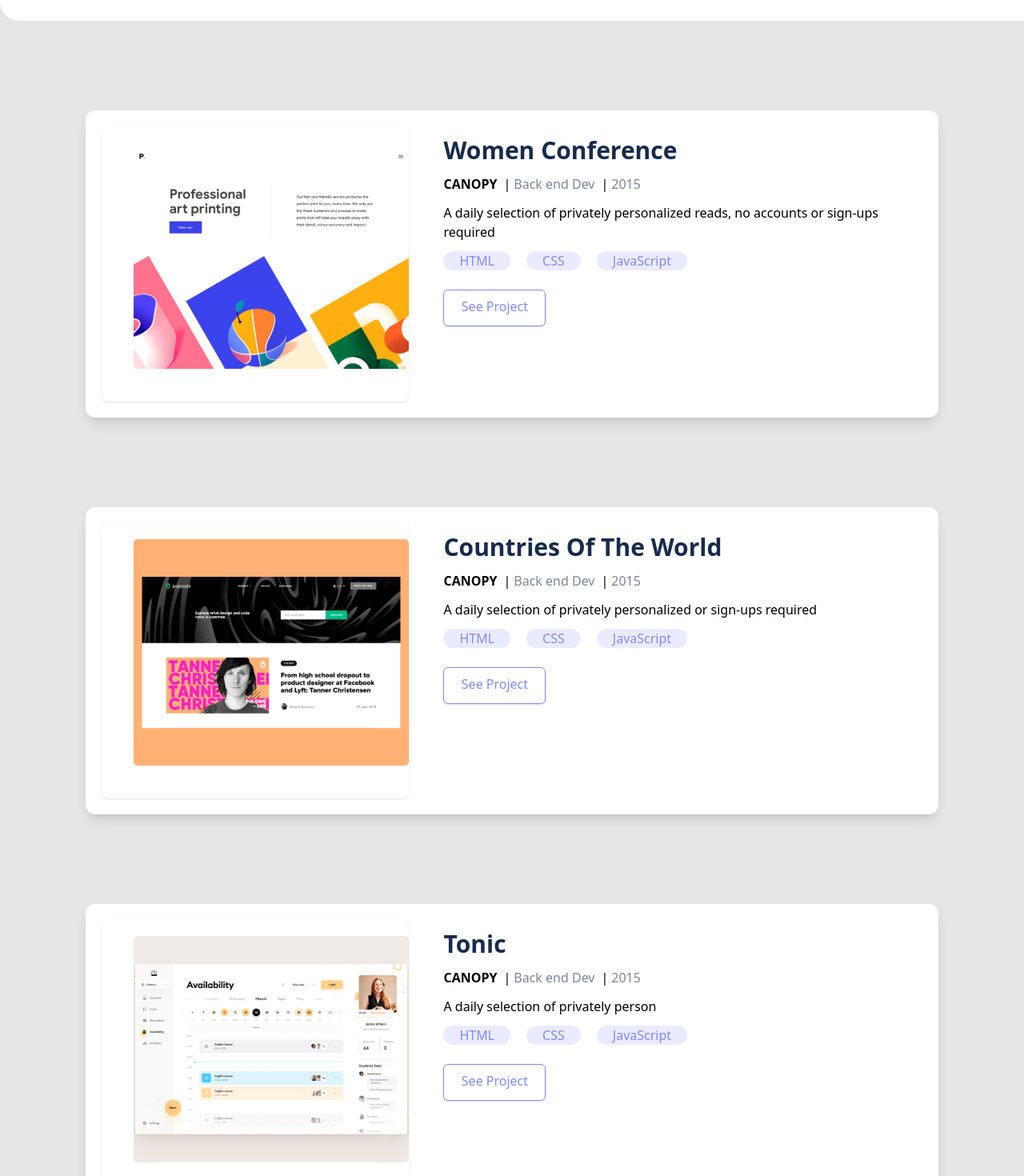
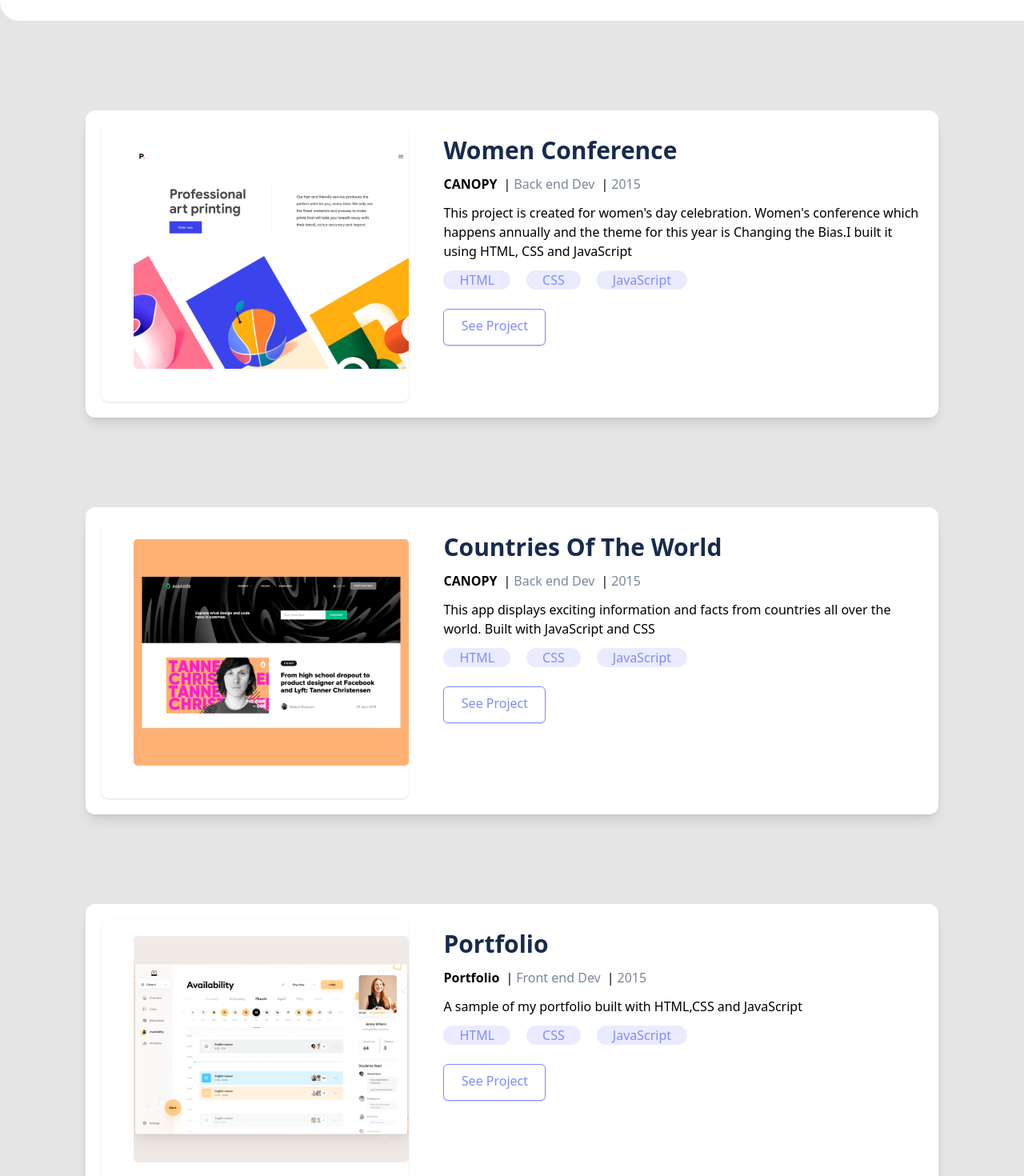
Before and after one commit to Estherstarr/new_portfolio, a React (Vite) app: page / in a window 1280 px wide. Shown: the part 712-2182 px from the top of the page at 80% size. Built offline with nearby package versions, Linux system fonts and the light colour scheme.

Commit message:
Update links

```diff
--- a/src/App.jsx
+++ b/src/App.jsx
@@ -34,9 +34,9 @@ export default function App() {
           </div>
         </section>
       </div>
-      <Projects image_url="/assets/images/desktopviewimages/PortoflioCard/Snapshoot2.svg" project_title="Women Conference" project_name="CANOPY" stack="Back end Dev" year="2015" project_description="A daily selection of privately personalized reads, no accounts or sign-ups required" stack_1="HTML"stack_2="CSS" stack_3="JavaScript" project_url="https://estherstarr.github.io/conferencePage/"/>
-      <Projects image_url="/assets/images/desktopviewimages/PortoflioCard/Snapshoot3.svg" project_title="Countries Of The World" project_name="CANOPY" stack="Back end Dev" year="2015" project_description="A daily selection of privately personalized or sign-ups required" stack_1="HTML"stack_2="CSS" stack_3="JavaScript" project_url="https://isnt-jabokpoe-awesome.netlify.app"/>
-      <Projects image_url="/assets/images/desktopviewimages/PortoflioCard/Snapshoot4.svg" project_title="Tonic" project_name="CANOPY" stack="Back end Dev" year="2015" project_description="A daily selection of privately person" stack_1="HTML"stack_2="CSS" stack_3="JavaScript" project_url="https://isnt-jabokpoe-awesome.netlify.app"/>
+      <Projects image_url="/assets/images/desktopviewimages/PortoflioCard/Snapshoot2.svg" project_title="Women Conference" project_name="CANOPY" stack="Back end Dev" year="2015" project_description="This project is created for women's day celebration. Women's conference which happens annually and the theme for this year is Changing the Bias.I built it using HTML, CSS and JavaScript" stack_1="HTML"stack_2="CSS" stack_3="JavaScript" project_url="https://estherstarr.github.io/conferencePage/"/>
+      <Projects image_url="/assets/images/desktopviewimages/PortoflioCard/Snapshoot3.svg" project_title="Countries Of The World" project_name="CANOPY" stack="Back end Dev" year="2015" project_description="This app displays exciting information and facts from countries all over the world. Built with JavaScript and CSS" stack_1="HTML"stack_2="CSS" stack_3="JavaScript" project_url="https://isnt-jabokpoe-awesome.netlify.app"/>
+      <Projects image_url="/assets/images/desktopviewimages/PortoflioCard/Snapshoot4.svg" project_title="Portfolio" project_name="Portfolio" stack="Front end Dev" year="2015" project_description="A sample of my portfolio built with HTML,CSS and JavaScript " stack_1="HTML"stack_2="CSS" stack_3="JavaScript" project_url="https://estherstarr.github.io/personalPortfolio/"/>
       <div className="about-me bg-white flex rounded-tr-3xl mt-28 p-16">
         <div className="w-1/2">
           <div>
```
